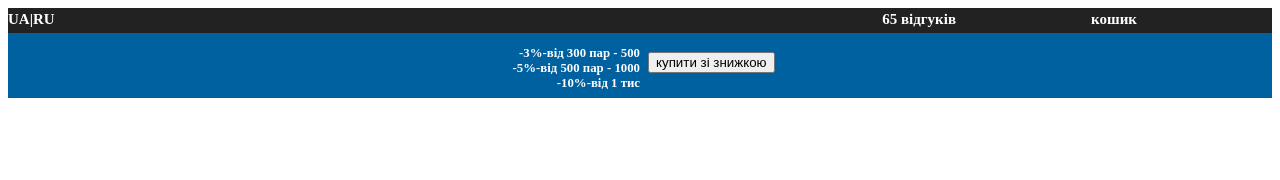
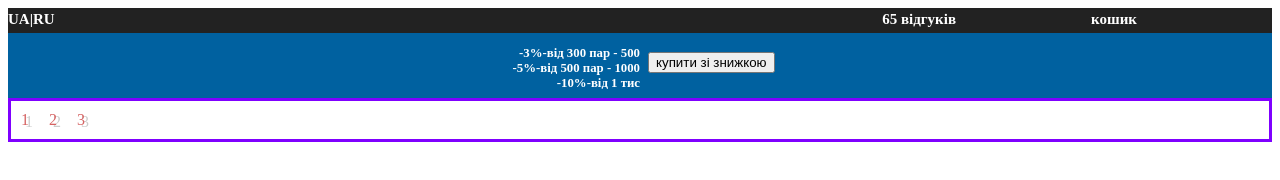
Before and after one commit to VasylenkoAnton/My-first-project, a plain HTML site: page index.html in a window 1280 px wide. Drawn offline with Linux system fonts and the light colour scheme.

Commit message:
start work header

```diff
--- a/Style.css
+++ b/Style.css
@@ -38,3 +38,35 @@
     position: relative;
     font-size: 115%;
 }
+
+
+
+
+
+.commonBlk {
+    border:  solid #7f00ff;
+    box-sizing: border-box;
+}
+
+.anoth{
+padding: 10px;
+font: "roboto", sans-serif;
+color: rgb(213, 98, 98);
+text-align: center;
+text-shadow: 4px 2px 0 rgba(0, 0, 0, 0.2);
+}
+
+.anothBlk1 {
+    background-image: (pink);
+}
+
+.anothBlk2 {
+    background-image: linear-gradient(45deg, rgb(192, 249, 255));
+}
+
+.anothBlk3 {
+    background-image: linear-gradient(45deg, rgb(208, 255, 192));
+}
+.commonBlk {
+    display: flex;
+}
--- a/index.html
+++ b/index.html
@@ -7,7 +7,6 @@
     <meta name="viewport" content="width=device-width, initial-scale=1.0">
     <title>МойСайт</title>
     <link href="Style.css" rel="stylesheet" type="text/css">
-
  </head>
 
 <body>
@@ -17,10 +16,17 @@
             <div class="subshells"; style="text-align:right">65 відгуків</div>
             <div class="subshells"; style="text-align:center">кошик</div>
         </div>
-    <header>
         <div class="bannerSale"><p><strong>-3%-від 300 пар - 500 <br>-5%-від 500 пар - 1000 <br>-10%-від 1 тис</strong></p></div>
         <div class="bannerSale2"><p><button style="margin-left: 8px";>купити зі знижкою</button></p></div>
-    </header>
-</body>
+<header>
+        <div class="commonBlk">
+            <div class="anoth Blk1">1</div>
+            <div class="anoth Blk2">2</div>
+            <div class="anoth Blk3">3</div>
+        </divс>
+
+</header>
+
+    </body>
 
 </html>
```
